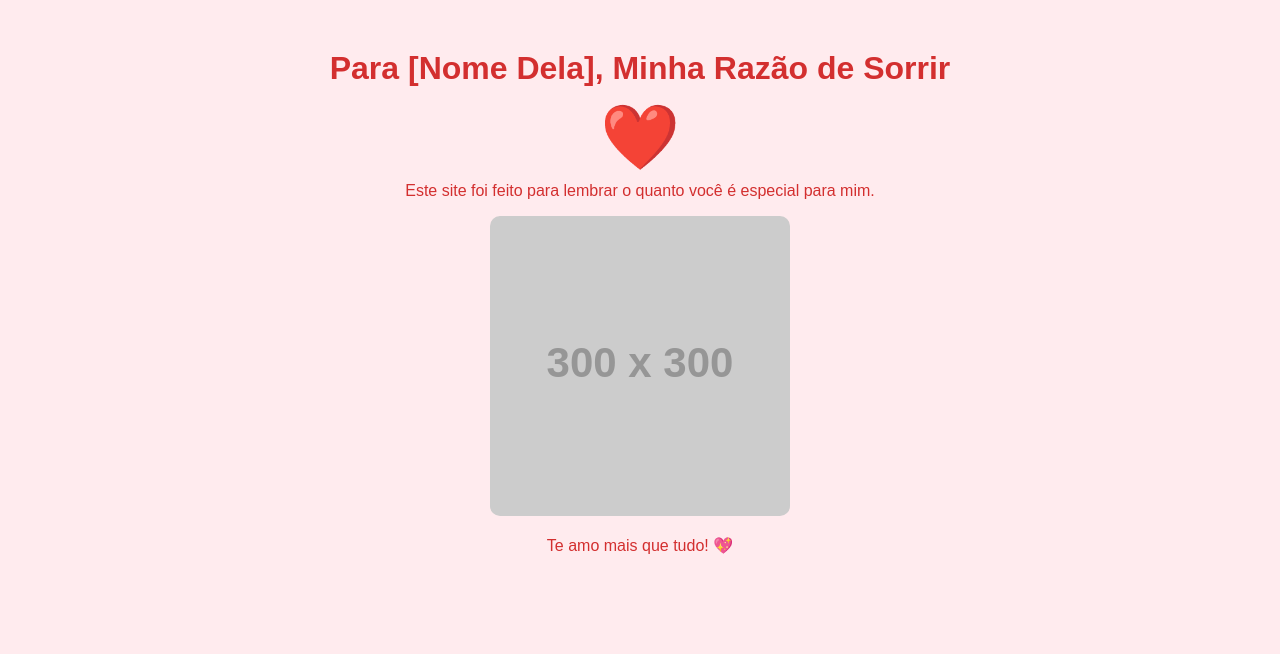
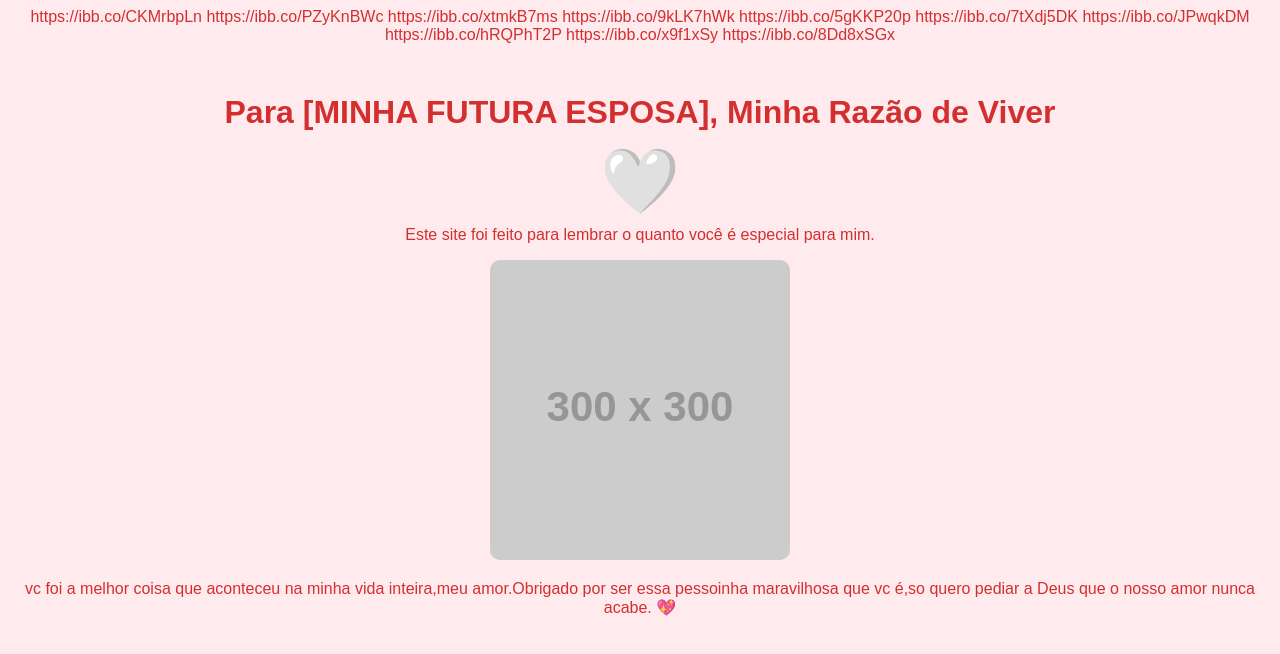
Before and after one commit to CABANO7/eu-te-amo-princesa, a plain HTML site: page index.html in a window 1280 px wide. Shown: the top 654 px of the page. Drawn offline with Linux system fonts and the light colour scheme; placeholder pictures from the web are drawn by us.

Commit message:
Update index.html

```diff
--- a/index.html
+++ b/index.html
@@ -1,7 +1,16 @@
 <!DOCTYPE html>
-<html>
+<html>https://ibb.co/CKMrbpLn
+https://ibb.co/PZyKnBWc
+https://ibb.co/xtmkB7ms
+https://ibb.co/9kLK7hWk
+https://ibb.co/5gKKP20p
+https://ibb.co/7tXdj5DK
+https://ibb.co/JPwqkDM
+https://ibb.co/hRQPhT2P
+https://ibb.co/x9f1xSy
+https://ibb.co/8Dd8xSGx
 <head>
-    <title>Para o Amor da Minha Vida ❤️</title>
+    <title>Para a minha princesinha🤍 </title>
     <style>
         body {
             font-family: Arial, sans-serif;
@@ -28,10 +37,13 @@
     </style>
 </head>
 <body>
-    <h1>Para [Nome Dela], Minha Razão de Sorrir</h1>
-    <div class="heart">❤️</div>
+    <h1>Para [MINHA FUTURA ESPOSA], Minha Razão de Viver</h1>
+    <div class="heart">🤍</div>
     <p>Este site foi feito para lembrar o quanto você é especial para mim.</p>
     <img src="https://via.placeholder.com/300" alt="Nossa Foto"> <!-- Substitua pelo link da sua foto -->
-    <p>Te amo mais que tudo! 💖</p>
+    <p>vc foi a melhor coisa que aconteceu na minha vida inteira,meu amor.Obrigado por ser essa pessoinha maravilhosa que vc é,so quero pediar a Deus que o nosso amor nunca acabe.  💖</p>
 </body>
 </html>
+<audio autoplay loop>
+  <source src="https://drive.google.com/file/d/1-RZFsMlmPe7AQbU2PTcjHhjTNRY1n-iH/preview" type="audio/mpeg">
+</audio>
```
